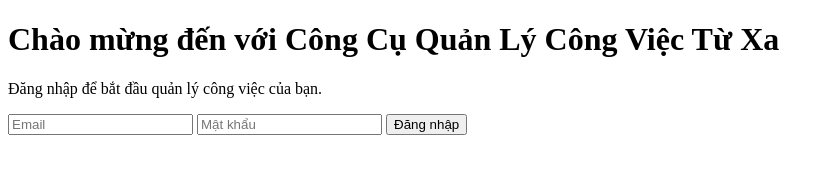
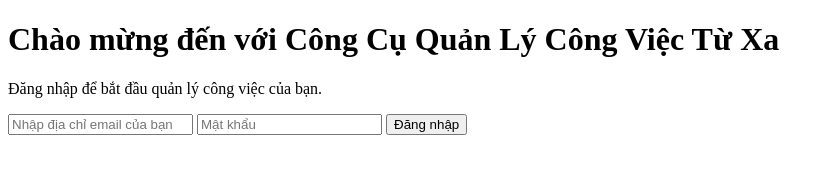
Before and after one commit to temptationkentos57/remote-work-management-tool, a plain HTML site: page index.html in a window 1280 px wide. Shown: the whole page, without its empty margins (0-834 px from the left). Drawn offline with Linux system fonts and the light colour scheme.

Commit message:
Update placeholder for email input to be more descriptive.

```diff
--- a/index.html
+++ b/index.html
@@ -9,7 +9,7 @@
     <h1>Chào mừng đến với Công Cụ Quản Lý Công Việc Từ Xa</h1>
     <p>Đăng nhập để bắt đầu quản lý công việc của bạn.</p>
     <form>
-        <input type="text" placeholder="Email" required>
+        <input type="text" placeholder="Nhập địa chỉ email của bạn" required>
         <input type="password" placeholder="Mật khẩu" required>
         <button type="submit">Đăng nhập</button>
     </form>
```
